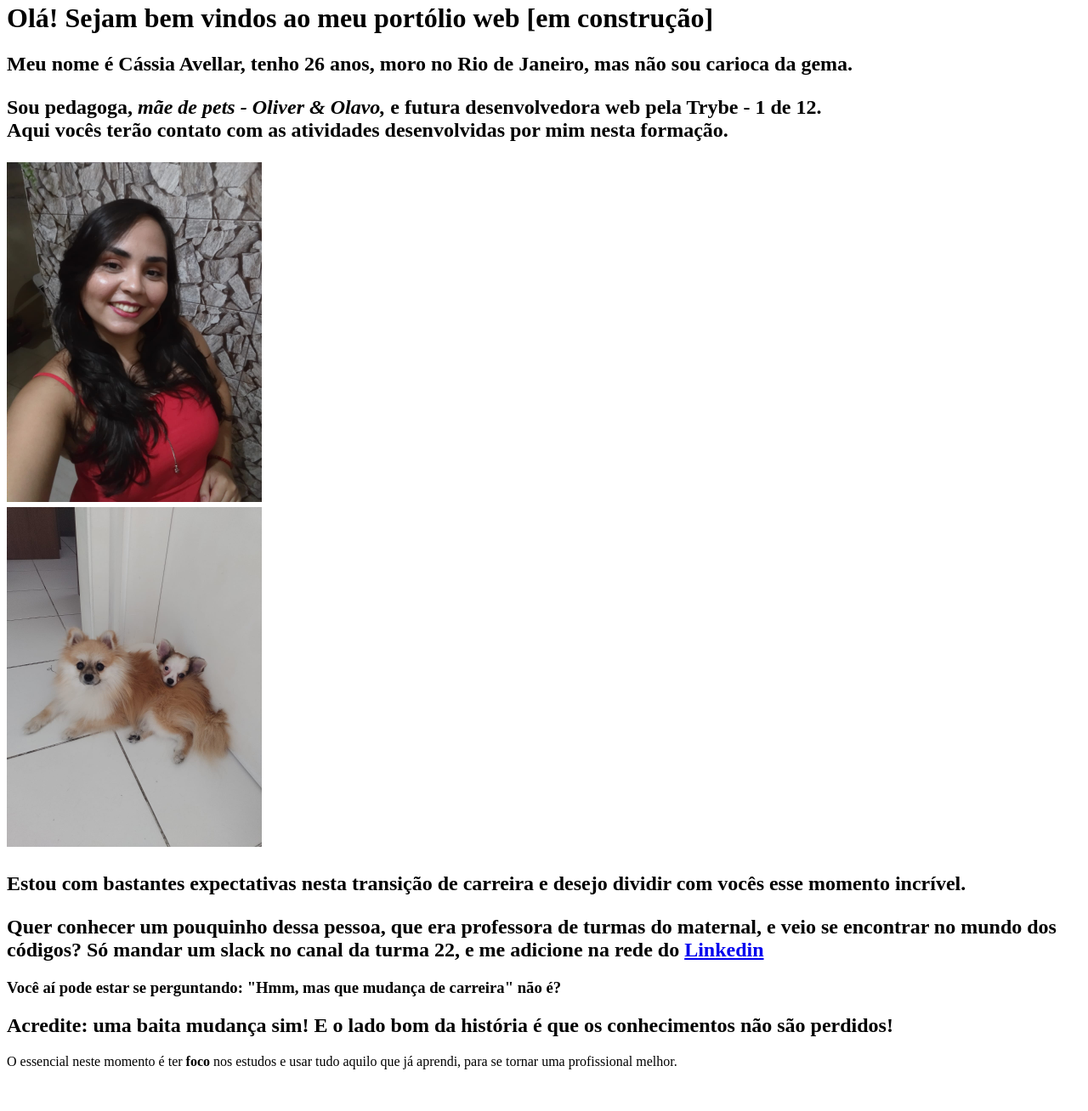
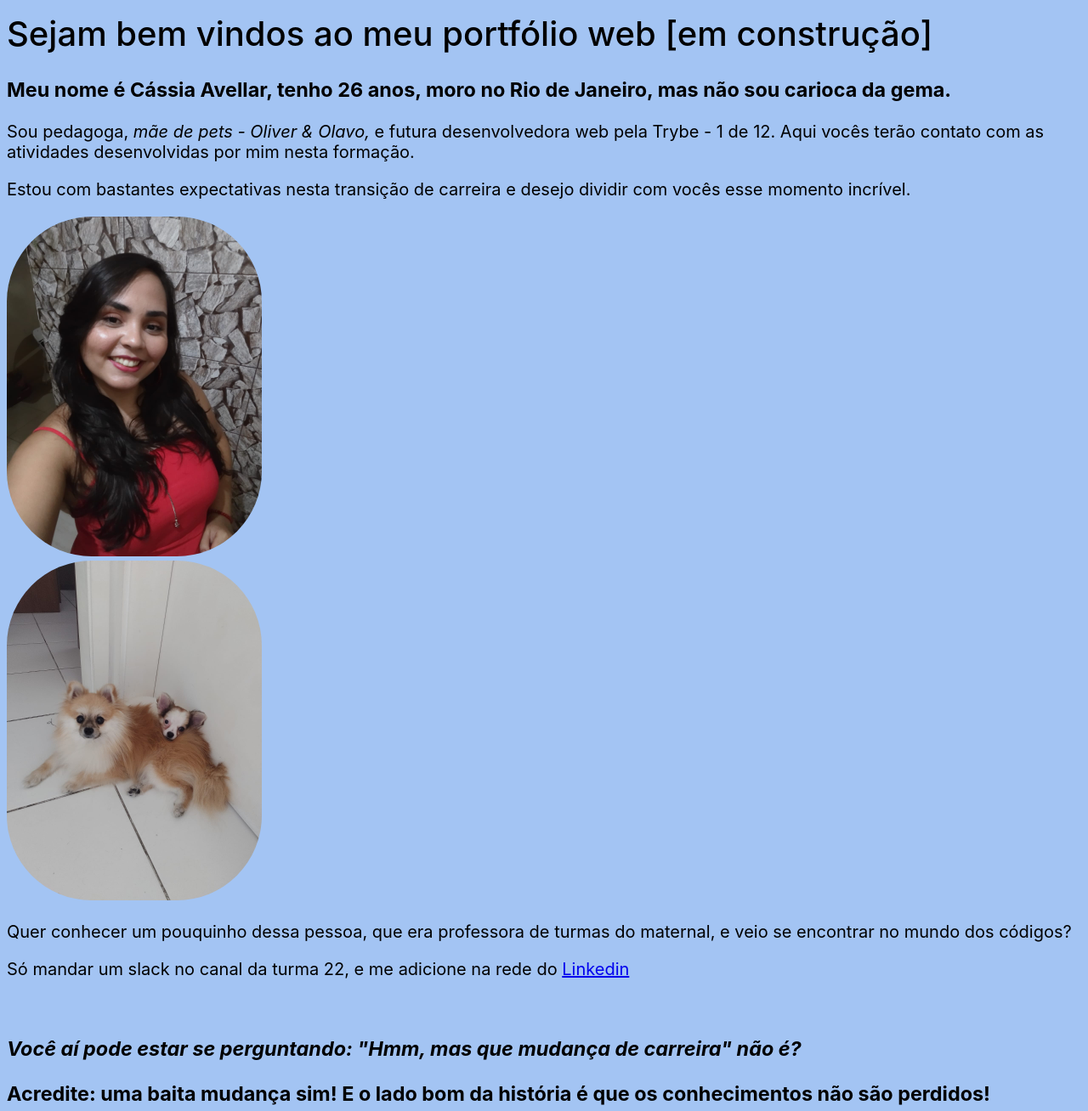
Before and after one commit to cmavellar/cmavellar.github.io, a plain HTML site: page index.html in a window 1280 px wide. Shown: the part 44-1352 px from the top of the page at 85% size. Drawn offline with Linux system fonts and the light colour scheme.

Commit message:
Adiciona fundo e estilo

```diff
--- a/index.html
+++ b/index.html
@@ -3,20 +3,36 @@
     <head>
         <meta charset="UTF-8"
         <title>Portfólio Web</title>
+             <style>
+                 h1 {font-weight: 500;
 
+                 }
+            body {
+                background-color: #a3c4f3;
+                font-family:-apple-system, BlinkMacSystemFont, 'Segoe UI', Roboto, Oxygen, Ubuntu, Cantarell, 'Open Sans', 'Helvetica Neue', sans-serif;
+                font-size: 20px;
+            }
+            .picture {
+                border-radius: 100px;
+            }
+
+             </style>
     </head>
     <body>
-        <h1>Olá! Sejam bem vindos ao meu portólio web [em construção]</h1>
-         <h2>Meu nome é Cássia Avellar, tenho 26 anos, moro no Rio de Janeiro, mas não sou carioca da gema. <br>
-         <p>Sou pedagoga, <em>mãe de pets - Oliver & Olavo,</em> e futura desenvolvedora web pela Trybe - 1 de 12. <br>
+        <h1>Sejam bem vindos ao meu portfólio web [em construção]</h1>
+         <h3>Meu nome é Cássia Avellar, tenho 26 anos, moro no Rio de Janeiro, mas não sou carioca da gema. </h3>
+         <p>Sou pedagoga, <em>mãe de pets - Oliver & Olavo,</em> e futura desenvolvedora web pela Trybe - 1 de 12.
           Aqui vocês terão contato com as atividades desenvolvidas por mim nesta formação.</p>
-         <img src="CassiaAvellar.jpeg" width="300px"> <br>
-         <img src="Oliver&Olavo.jpeg" width="300px">
+          <p>Estou com bastantes expectativas nesta transição de carreira e desejo dividir com vocês esse momento incrível.</p>
+
+         <img src="CassiaAvellar.jpeg" alt="Foto de uma mulher vestida coom vestido rosa e está sorrindo" width="300px"  class= "picture"> <br>
+         <img src="Oliver&Olavo.jpeg" alt="Foto de dois cachorrinhos deitados juntos" width="300px" class="picture">
          <br>
-         <p>Estou com bastantes expectativas nesta transição de carreira e desejo dividir com vocês esse momento incrível.</p>
-         <h2>Quer conhecer um pouquinho dessa pessoa, que era professora de turmas do maternal, e veio se encontrar no mundo dos códigos? Só mandar um slack no canal da turma 22, e me adicione na rede do <a href="https://www.linkedin.com/in/cassia-avellar" target="_blank"> Linkedin</a>
-         <h3>Você aí pode estar se perguntando: "Hmm, mas que mudança de carreira" não é?</h3>
-         <h2>Acredite: uma baita mudança sim! E o lado bom da história é que os conhecimentos não são perdidos!</h2>
+
+         <p>Quer conhecer um pouquinho dessa pessoa, que era professora de turmas do maternal, e veio se encontrar no mundo dos códigos?</p>
+         <p>Só mandar um slack no canal da turma 22, e me adicione na rede do <a href="https://www.linkedin.com/in/cassia-avellar" target="_blank"> Linkedin</a></p> <br>
+         <h3><em>Você aí pode estar se perguntando: "Hmm, mas que mudança de carreira" não é? </em></h3>
+         <h3>Acredite: uma baita mudança sim! E o lado bom da história é que os conhecimentos não são perdidos!</h3>
          <p>O essencial neste momento é ter <strong>foco</strong> nos estudos e usar tudo aquilo que já aprendi, para se tornar uma profissional melhor. </p> <br>
          <h3>Veja o que eu vim construindo sendo teacher dos pequenos, e que me será útil aqui na Trybe: </h3>
          <ul>
```
